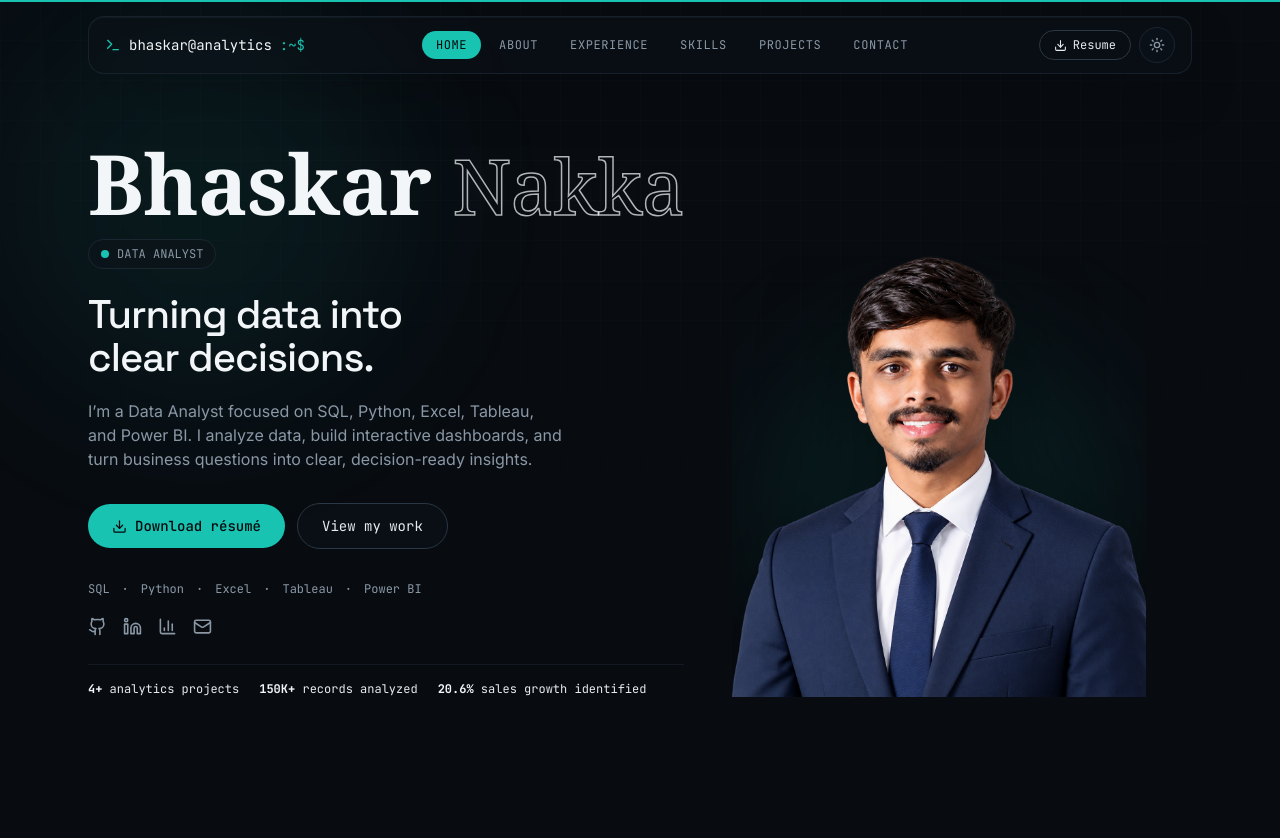
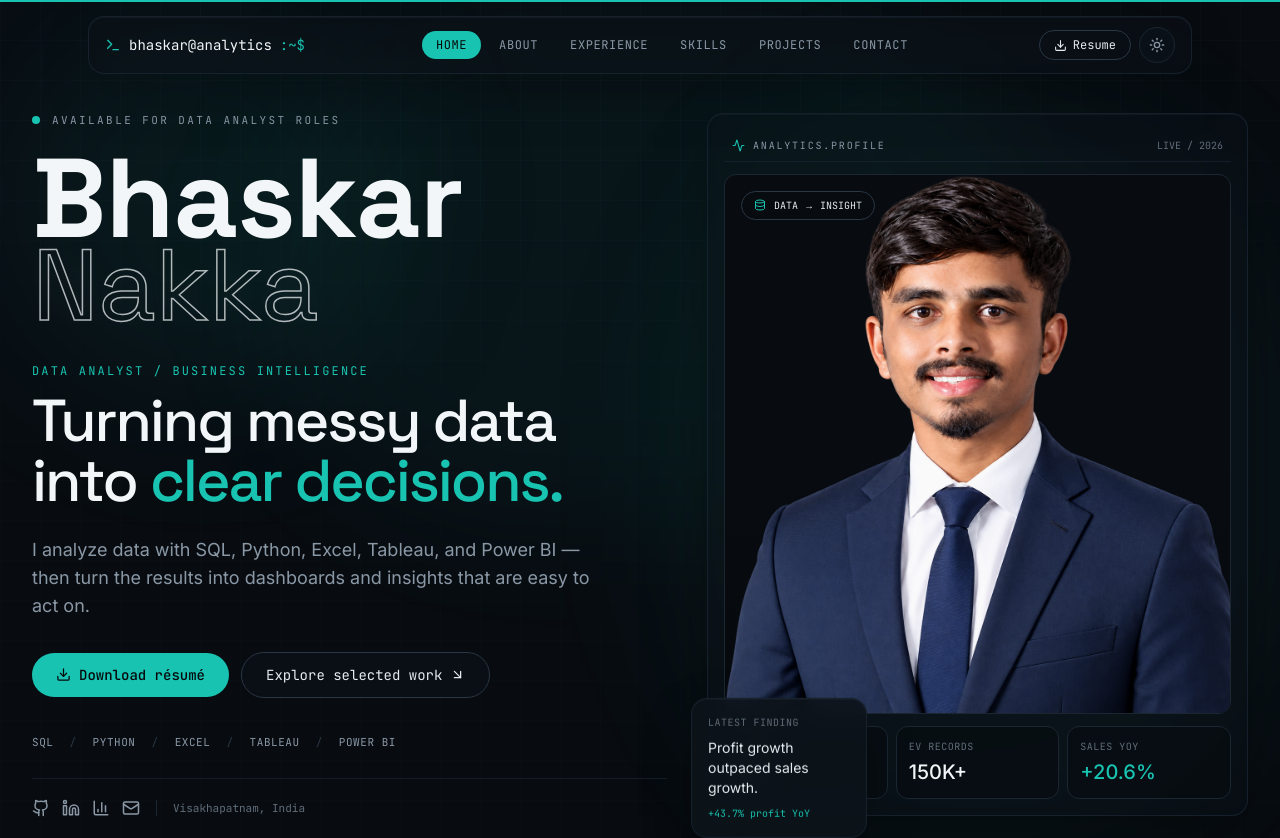
Before and after one commit to bhaskar-nb/portfolio, a Next.js app: page / in a window 1280 px wide. Shown: the top 838 px of the page. Built offline with nearby package versions, Linux system fonts and the light colour scheme.

Commit message:
Redesign hero UI while preserving original palette

```diff
--- a/components/Hero.tsx
+++ b/components/Hero.tsx
@@ -2,7 +2,7 @@
 
 import Image from "next/image";
 import { motion } from "framer-motion";
-import { Download, Mail, Github, Linkedin, BarChart3 } from "lucide-react";
+import { Download, Mail, Github, Linkedin, BarChart3, ArrowDownRight, Database, Activity } from "lucide-react";
 import { profile } from "@/lib/data";
 import MagneticButton from "@/components/MagneticButton";
 
@@ -11,38 +11,144 @@ const lastName = remainingName.join(" ");
 
 export default function Hero() {
   return (
-    <section id="home" className="relative flex min-h-[100svh] items-center overflow-hidden pt-28 pb-16">
-      <div className="mx-auto grid w-full max-w-6xl grid-cols-1 items-center gap-12 px-4 sm:px-6 lg:grid-cols-[1.1fr_0.9fr]">
-        <div>
-          <motion.div initial={{ opacity: 0, y: 18 }} animate={{ opacity: 1, y: 0 }} transition={{ duration: 0.7 }} className="mb-6 select-none whitespace-nowrap font-serif leading-[0.76] tracking-[-0.04em]" aria-label={profile.name}>
-            <span className="font-[var(--font-bodoni-moda)] text-[3rem] font-bold text-ink-100 sm:text-[4.25rem] lg:text-[5.2rem]">{firstName} </span><span className="name-outline font-[var(--font-bodoni-moda)] text-[2.7rem] font-normal sm:text-[3.8rem] lg:text-[4.8rem]">{lastName}</span>
+    <section id="home" className="relative flex min-h-[100svh] items-center overflow-hidden px-4 pb-16 pt-28 sm:px-6 lg:px-8">
+      <div className="pointer-events-none absolute inset-0 bg-grid-fine bg-grid opacity-60" />
+      <div className="pointer-events-none absolute left-1/2 top-0 h-[520px] w-[760px] -translate-x-1/2 rounded-full bg-teal/5 blur-3xl" />
+
+      <div className="relative mx-auto grid w-full max-w-7xl items-center gap-14 lg:grid-cols-[1.08fr_0.92fr] lg:gap-10">
+        <div className="relative z-10">
+          <motion.div
+            initial={{ opacity: 0, y: 18 }}
+            animate={{ opacity: 1, y: 0 }}
+            transition={{ duration: 0.7 }}
+            className="mb-6 flex items-center gap-3 font-mono text-[11px] uppercase tracking-[0.22em] text-ink-400"
+          >
+            <span className="dot-live" />
+            Available for Data Analyst roles
           </motion.div>
-          <motion.div initial={{ opacity: 0, y: 12 }} animate={{ opacity: 1, y: 0 }} transition={{ duration: 0.5 }} className="mb-6 inline-flex items-center gap-2 rounded-full border border-base-500 bg-base-700/60 px-3 py-1.5 font-mono text-xs text-ink-400"><span className="dot-live" /> DATA ANALYST</motion.div>
-          <motion.h1 initial={{ opacity: 0, y: 16 }} animate={{ opacity: 1, y: 0 }} transition={{ duration: 0.6 }} className="text-balance text-[1.8rem] font-medium leading-[1.08] text-ink-100 sm:text-[2.15rem] lg:text-[2.5rem]">Turning data into<br />clear decisions.</motion.h1>
-          <motion.p initial={{ opacity: 0, y: 10 }} animate={{ opacity: 1, y: 0 }} transition={{ duration: 0.5, delay: 0.4 }} className="mt-5 max-w-xl text-balance text-ink-400">I’m a Data Analyst focused on SQL, Python, Excel, Tableau, and Power BI. I analyze data, build interactive dashboards, and turn business questions into clear, decision-ready insights.</motion.p>
-          <motion.div initial={{ opacity: 0, y: 10 }} animate={{ opacity: 1, y: 0 }} transition={{ duration: 0.5, delay: 0.6 }} className="mt-8 flex flex-wrap items-center gap-3"><MagneticButton href="/Resume.pdf" download className="btn-primary"><Download size={15} /> Download résumé</MagneticButton><MagneticButton onClick={() => document.getElementById("projects")?.scrollIntoView({ behavior: "smooth" })} className="btn-secondary">View my work</MagneticButton></motion.div>
-          <motion.div initial={{ opacity: 0 }} animate={{ opacity: 1 }} transition={{ delay: 0.75 }} className="mt-8 flex flex-wrap items-center gap-x-3 gap-y-2 font-mono text-xs text-ink-400"><span>SQL</span><span>·</span><span>Python</span><span>·</span><span>Excel</span><span>·</span><span>Tableau</span><span>·</span><span>Power BI</span></motion.div>
-          <motion.div initial={{ opacity: 0 }} animate={{ opacity: 1 }} transition={{ delay: 0.85 }} className="mt-5 flex items-center gap-4"><a href={profile.links.github} target="_blank" rel="noreferrer" aria-label="GitHub" className="text-ink-400 transition-colors hover:text-ink-100"><Github size={19} /></a><a href={profile.links.linkedin} target="_blank" rel="noreferrer" aria-label="LinkedIn" className="text-ink-400 transition-colors hover:text-ink-100"><Linkedin size={19} /></a><a href={profile.links.tableau} target="_blank" rel="noreferrer" aria-label="Tableau Public" className="text-ink-400 transition-colors hover:text-ink-100"><BarChart3 size={19} /></a><a href={`mailto:${profile.email}`} aria-label="Email" className="text-ink-400 transition-colors hover:text-ink-100"><Mail size={19} /></a></motion.div>
-          <motion.div initial={{ opacity: 0, y: 8 }} animate={{ opacity: 1, y: 0 }} transition={{ duration: 0.5, delay: 0.95 }} className="mt-7 flex flex-wrap gap-5 border-t border-base-500/60 pt-4 font-mono text-xs text-ink-300">
-            <span><strong className="text-ink-100">4+</strong> analytics projects</span>
-            <span><strong className="text-ink-100">150K+</strong> records analyzed</span>
-            <span><strong className="text-ink-100">20.6%</strong> sales growth identified</span>
+
+          <motion.div
+            initial={{ opacity: 0, y: 22 }}
+            animate={{ opacity: 1, y: 0 }}
+            transition={{ duration: 0.75, delay: 0.08 }}
+            className="select-none font-display leading-[0.82] tracking-[-0.055em]"
+            aria-label={profile.name}
+          >
+            <span className="font-[var(--font-bodoni-moda)] text-[4rem] font-bold text-ink-100 sm:text-[5.8rem] lg:text-[7rem]">{firstName}</span>
+            <br />
+            <span className="name-outline font-[var(--font-bodoni-moda)] text-[3.55rem] font-normal sm:text-[5.15rem] lg:text-[6.3rem]">{lastName}</span>
+          </motion.div>
+
+          <motion.div
+            initial={{ opacity: 0, y: 16 }}
+            animate={{ opacity: 1, y: 0 }}
+            transition={{ duration: 0.6, delay: 0.2 }}
+            className="mt-9 max-w-2xl"
+          >
+            <div className="mb-3 font-mono text-xs uppercase tracking-[0.18em] text-teal">Data Analyst / Business Intelligence</div>
+            <h1 className="text-balance text-[2.45rem] font-medium leading-[1.02] tracking-[-0.035em] text-ink-100 sm:text-[3.25rem] lg:text-[3.7rem]">
+              Turning messy data into <span className="text-teal">clear decisions.</span>
+            </h1>
+            <p className="mt-6 max-w-xl text-base leading-7 text-ink-400 sm:text-lg">
+              I analyze data with SQL, Python, Excel, Tableau, and Power BI — then turn the results into dashboards and insights that are easy to act on.
+            </p>
+          </motion.div>
+
+          <motion.div
+            initial={{ opacity: 0, y: 14 }}
+            animate={{ opacity: 1, y: 0 }}
+            transition={{ duration: 0.55, delay: 0.35 }}
+            className="mt-8 flex flex-wrap items-center gap-3"
+          >
+            <MagneticButton href="/Resume.pdf" download className="btn-primary"><Download size={15} /> Download résumé</MagneticButton>
+            <MagneticButton onClick={() => document.getElementById("projects")?.scrollIntoView({ behavior: "smooth" })} className="btn-secondary">Explore selected work <ArrowDownRight size={15} /></MagneticButton>
+          </motion.div>
+
+          <motion.div
+            initial={{ opacity: 0 }}
+            animate={{ opacity: 1 }}
+            transition={{ delay: 0.5 }}
+            className="mt-9 flex flex-wrap items-center gap-x-4 gap-y-2 font-mono text-[11px] uppercase tracking-wider text-ink-400"
+          >
+            <span>SQL</span><span className="text-base-400">/</span><span>Python</span><span className="text-base-400">/</span><span>Excel</span><span className="text-base-400">/</span><span>Tableau</span><span className="text-base-400">/</span><span>Power BI</span>
+          </motion.div>
+
+          <motion.div
+            initial={{ opacity: 0, y: 10 }}
+            animate={{ opacity: 1, y: 0 }}
+            transition={{ duration: 0.5, delay: 0.6 }}
+            className="mt-7 flex items-center gap-4 border-t border-base-500/70 pt-5"
+          >
+            <div className="flex items-center gap-3">
+              <a href={profile.links.github} target="_blank" rel="noreferrer" aria-label="GitHub" className="text-ink-400 transition-colors hover:text-ink-100"><Github size={18} /></a>
+              <a href={profile.links.linkedin} target="_blank" rel="noreferrer" aria-label="LinkedIn" className="text-ink-400 transition-colors hover:text-ink-100"><Linkedin size={18} /></a>
+              <a href={profile.links.tableau} target="_blank" rel="noreferrer" aria-label="Tableau Public" className="text-ink-400 transition-colors hover:text-ink-100"><BarChart3 size={18} /></a>
+              <a href={`mailto:${profile.email}`} aria-label="Email" className="text-ink-400 transition-colors hover:text-ink-100"><Mail size={18} /></a>
+            </div>
+            <div className="hidden h-4 w-px bg-base-500 sm:block" />
+            <span className="font-mono text-[11px] text-ink-600">Visakhapatnam, India</span>
           </motion.div>
         </div>
 
-        <motion.div initial={{ opacity: 0, scale: 0.94, y: 10 }} animate={{ opacity: 1, scale: 1, y: 0 }} transition={{ duration: 0.7, delay: 0.25 }} className="relative mx-auto flex w-full max-w-[430px] items-end justify-center self-end overflow-hidden">
-          <div className="pointer-events-none absolute inset-x-8 bottom-8 h-3/4 rounded-full bg-teal/10 blur-3xl" />
-          <div className="relative w-full">
-            <Image
-              src="/DP image.png"
-              alt={`${profile.name} - Data Analyst`}
-              width={600}
-              height={640}
-              priority
-              className="relative z-10 mx-auto h-auto w-full object-contain drop-shadow-[0_24px_45px_rgba(0,0,0,0.45)]"
-              sizes="(max-width: 1024px) 80vw, 430px"
-            />
+        <motion.div
+          initial={{ opacity: 0, scale: 0.94, y: 18 }}
+          animate={{ opacity: 1, scale: 1, y: 0 }}
+          transition={{ duration: 0.8, delay: 0.25 }}
+          className="relative mx-auto w-full max-w-[560px] lg:mr-0"
+        >
+          <div className="absolute -inset-10 rounded-full bg-teal/5 blur-3xl" />
+
+          <div className="panel relative overflow-hidden bg-base-700/35 p-3 sm:p-4">
+            <div className="panel-header px-2 py-2">
+              <div className="flex items-center gap-2 font-mono text-[10px] uppercase tracking-[0.18em] text-ink-400">
+                <Activity size={13} className="text-teal" />
+                analytics.profile
+              </div>
+              <span className="font-mono text-[10px] text-ink-600">LIVE / 2026</span>
+            </div>
+
+            <div className="relative mt-3 overflow-hidden rounded-xl border border-base-500 bg-base-800">
+              <div className="pointer-events-none absolute inset-0 bg-gradient-to-t from-base-900/80 via-transparent to-transparent" />
+              <div className="absolute left-4 top-4 z-20 flex items-center gap-2 rounded-full border border-base-400 bg-base-800/75 px-3 py-1.5 font-mono text-[10px] text-ink-300 backdrop-blur-md">
+                <Database size={12} className="text-teal" />
+                DATA → INSIGHT
+              </div>
+              <Image
+                src="/DP image.png"
+                alt={`${profile.name} - Data Analyst`}
+                width={700}
+                height={760}
+                priority
+                className="relative z-10 mx-auto h-auto w-full object-contain"
+                sizes="(max-width: 1024px) 90vw, 560px"
+              />
+            </div>
+
+            <div className="grid grid-cols-3 gap-2 pt-3">
+              <div className="rounded-xl border border-base-500 bg-base-800/70 p-3">
+                <div className="font-mono text-[10px] uppercase tracking-wider text-ink-600">Projects</div>
+                <div className="mt-1 text-xl font-medium text-ink-100">4+</div>
+              </div>
+              <div className="rounded-xl border border-base-500 bg-base-800/70 p-3">
+                <div className="font-mono text-[10px] uppercase tracking-wider text-ink-600">EV records</div>
+                <div className="mt-1 text-xl font-medium text-ink-100">150K+</div>
+              </div>
+              <div className="rounded-xl border border-base-500 bg-base-800/70 p-3">
+                <div className="font-mono text-[10px] uppercase tracking-wider text-ink-600">Sales YoY</div>
+                <div className="mt-1 text-xl font-medium text-teal">+20.6%</div>
+              </div>
+            </div>
           </div>
+
+          <motion.div
+            animate={{ y: [0, -7, 0] }}
+            transition={{ duration: 5, repeat: Infinity, ease: "easeInOut" }}
+            className="panel absolute -bottom-7 -left-4 hidden w-44 bg-base-700/90 p-4 backdrop-blur-md sm:block"
+          >
+            <div className="font-mono text-[10px] uppercase tracking-wider text-ink-600">Latest finding</div>
+            <div className="mt-2 text-sm leading-5 text-ink-200">Profit growth outpaced sales growth.</div>
+            <div className="mt-2 font-mono text-[10px] text-teal">+43.7% profit YoY</div>
+          </motion.div>
         </motion.div>
       </div>
     </section>
```
